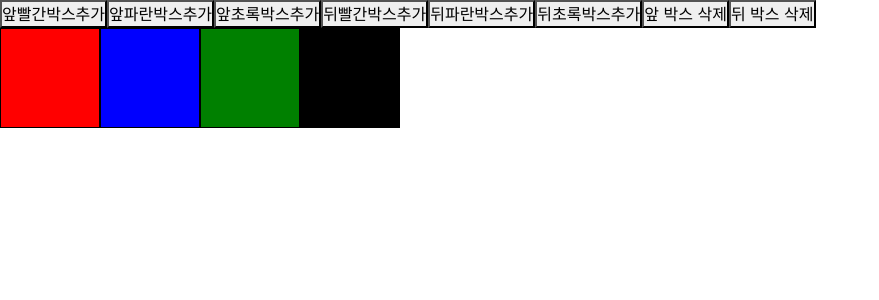
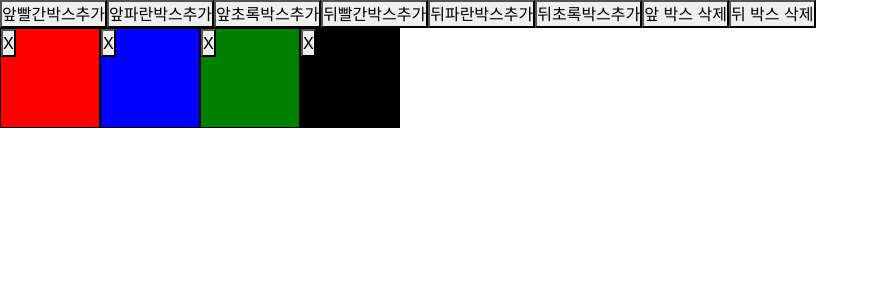
Before and after one commit to dlgkdhq/react-study, a React (Create React App) app: page / in a window 1280 px wide. Shown: the top 300 px of the page, without its empty margins (0-879 px from the left). Built offline with nearby package versions, Linux system fonts and the light colour scheme.

Commit message:
연습5 +옵션 선택 삭제 기능 추가

```diff
--- a/src/practice/Practice05/ColorBox.js
+++ b/src/practice/Practice05/ColorBox.js
@@ -1,6 +1,18 @@
+
 function ColorBox(props) {
     return (
-        <div className='box' style={{ backgroundColor: props.bgColor }}></div>
+        <div className='box' style={{ backgroundColor: props.bgColor }}>
+            <button onClick={()=>{
+                //삭제
+
+                //boxes, setBoxes, index
+                // props.index => 몇번째 인덱스인지 알고 시작...
+                let temp = [...props.boxes];
+                temp.splice(props.index, 1)
+                props.setBoxes(temp);
+            }}>X</button>
+        </div>
+
     )
 }
 
--- a/src/practice/Practice05/Practice05.js
+++ b/src/practice/Practice05/Practice05.js
@@ -5,6 +5,7 @@ import ColorBox from './ColorBox';
 function Practice05() {
 
     let [boxes, setBoxes] = useState(['red', 'blue', 'green', 'black']);
+    //                          index : 0       1       2       3
 
     return (
         <div>
@@ -47,10 +48,21 @@ function Practice05() {
             </div>
 
             {
-                boxes.map((item) => {
-                    // return <div className='box' style={{ backgroundColor: item }}></div>
-                    return <ColorBox bgColor={item}/>
+                boxes.map((item, index) => {
+                    // return <div className='box' style={{ backgroundColor: item }}>
+                    //     <button onClick={()=>{
+                    //         let temp = [...boxes];
+                    //         temp.splice(index, 1);
+                    //         setBoxes(temp);
+                    //     }}>X</button>
+                    // </div>
+
+                    return <ColorBox bgColor={item} index={index} boxes={boxes} setBoxes={setBoxes} />
                 })
+
+                //splice(위치, 삭제할 갯수)
+                //splice(2,1)
+                // let [boxes, setBoxes] = useState(['red', 'blue', 'green', 'black']);
             }
         </div>
     )
```
